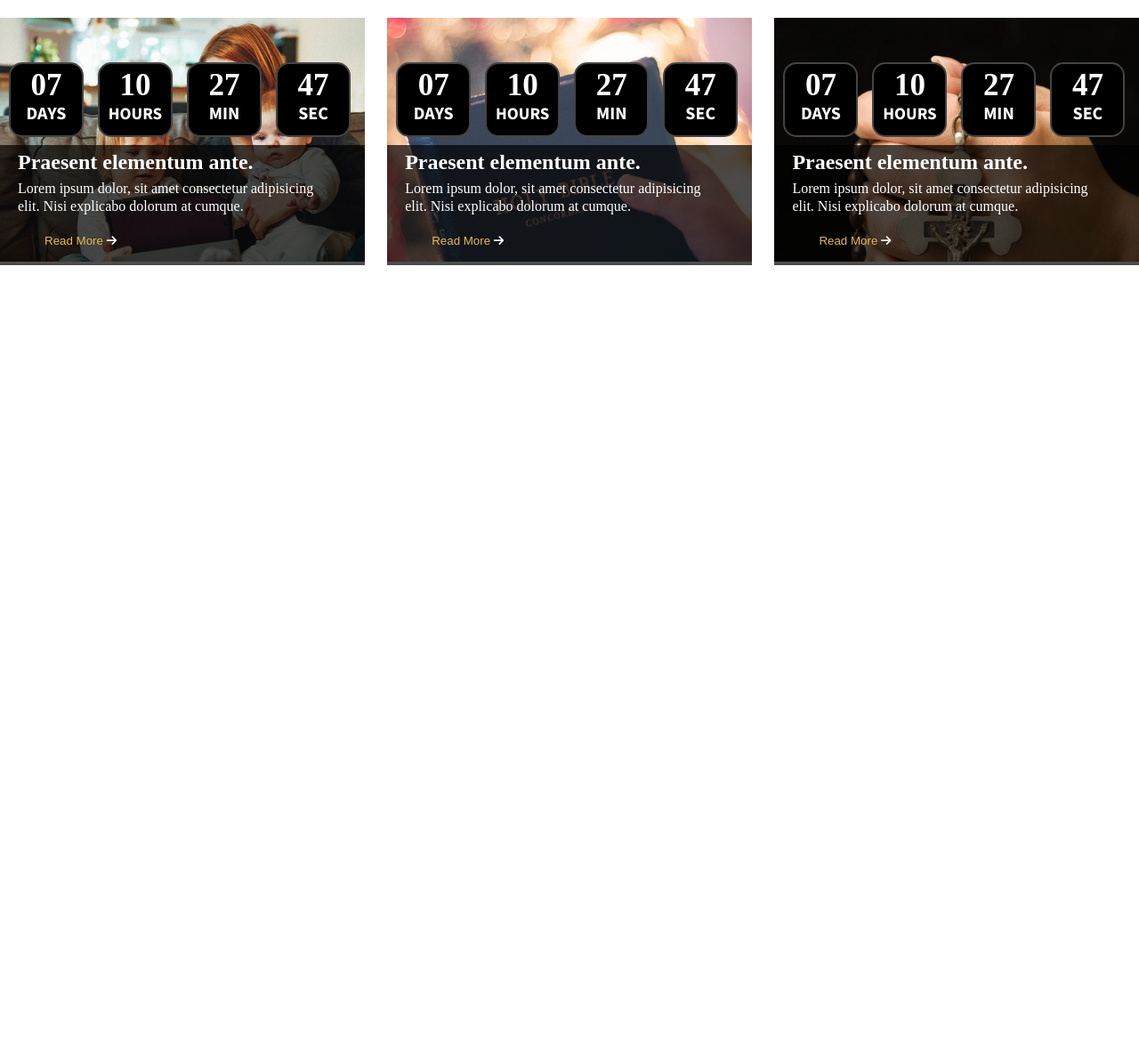
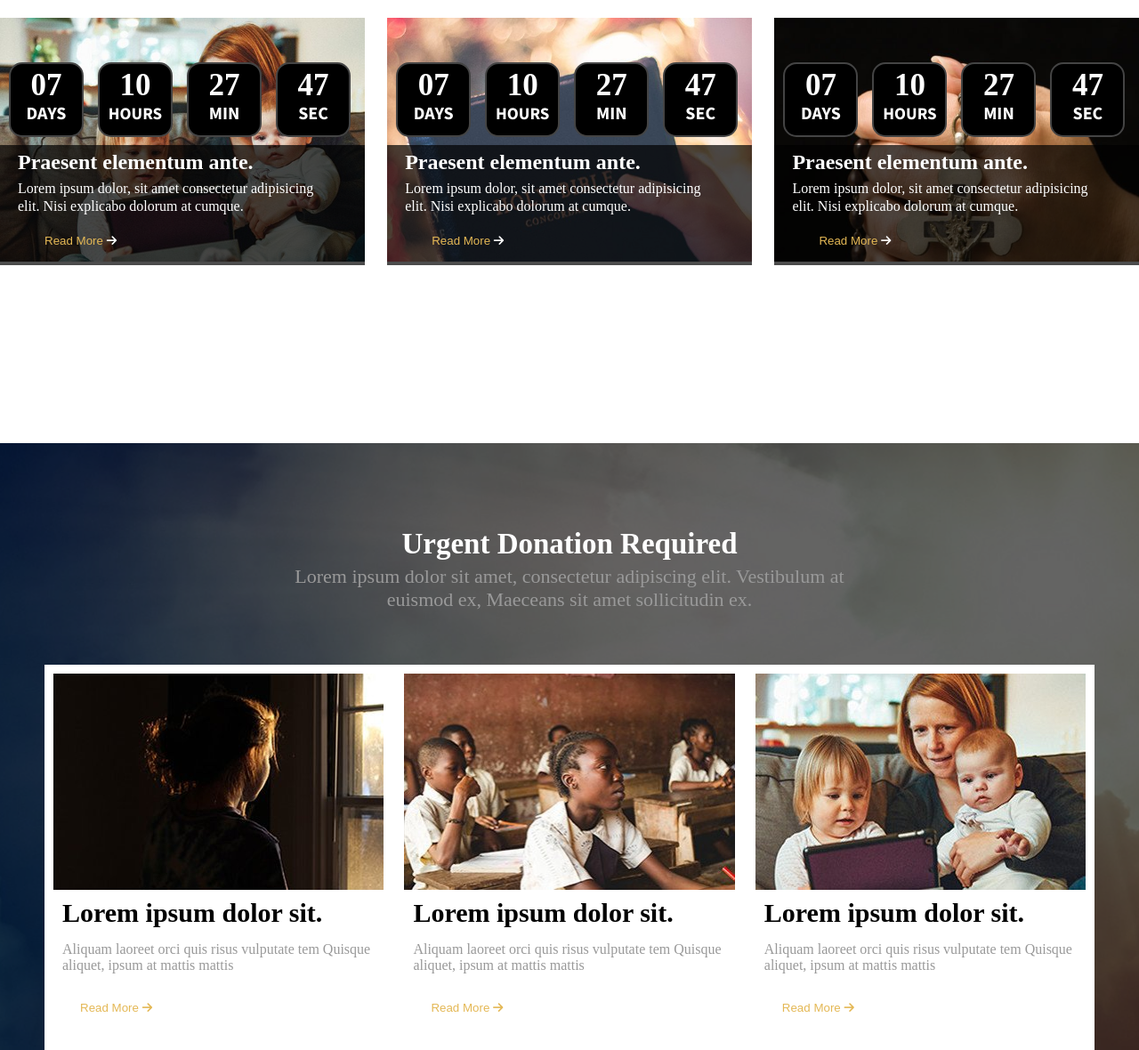
Before and after one commit to tituvai/Project-01, a plain HTML site: page index.html in a window 1280 px wide. Shown: the part 5755-6935 px from the top of the page at 89% size. Before the commit the page ends 6053 px from the top, so only its background shows below. Drawn offline with nearby package versions, Linux system fonts and the light colour scheme; a web font is replaced by a local one.

Commit message:
new item

```diff
--- a/css/style.css
+++ b/css/style.css
@@ -629,3 +629,51 @@ justify-content: space-between;
     color: #fff;
 }
 /* Upcoming Part End */
+
+/* Urgent Part Start */
+#urgentPart{
+    background: url(../images/bg-img.jpg);
+    background-position: center;
+    background-repeat: no-repeat;
+    background-size: cover;
+    margin-top: 200px;
+}
+.urgentOverly{
+    background: rgba(0, 0, 0, 0.6);
+    padding: 100px 0 0px 0;
+}
+.urgentHader{
+    text-align: center;
+    padding: 0px 0 50px 0;
+}
+.urgentHader h1{
+    font-size: 33px;
+    color: #fff;
+}
+.urgentHader p{
+    font-size: 22px;
+    padding: 10px 320px;
+    color: #999;
+}
+.urgentbg{
+    padding: 10px;
+    margin: 0 50px;
+    background: #FFF;
+    display: flex;
+    justify-content: space-between;
+}
+.urgentImage{
+    width: 32%;
+}
+.urgentImage img{
+    width: 100%;
+}
+.urgentImage h1{
+    font-size: 30px;
+    padding: 10px;
+}
+.urgentImage p{
+    color: #999;
+    padding: 10px;
+}
+/* Urgent Part End */
--- a/index.html
+++ b/index.html
@@ -355,5 +355,37 @@
         </div>
      </section>
      <!-- Upcoming Part End -->
+
+     <!-- Urgent Part Start -->
+      <section id="urgentPart">
+        <div class="urgentOverly">
+           <div class="urgentHader">
+            <h1>Urgent Donation Required</h1>
+            <p>Lorem ipsum dolor sit amet, consectetur adipiscing elit. Vestibulum at euismod ex, Maeceans sit amet sollicitudin ex.</p>
+           </div>
+           <div class="urgentbg">
+            <div class="urgentImage">
+                <img src="images/donation-01.jpg" alt="donation-01.jpg">
+                <h1>Lorem ipsum dolor sit.</h1>
+                <p>Aliquam laoreet orci quis risus vulputate tem Quisque aliquet, ipsum at mattis mattis</p>
+                <button class="buttons">Read More <i class="fa-solid fa-arrow-right"></i></button>
+            </div>
+            <div class="urgentImage">
+                <img src="images/donation-02.jpg" alt="donation-02.jpg">
+                <h1>Lorem ipsum dolor sit.</h1>
+                <p>Aliquam laoreet orci quis risus vulputate tem Quisque aliquet, ipsum at mattis mattis</p>
+                <button class="buttons">Read More <i class="fa-solid fa-arrow-right"></i></button>
+            </div>
+            <div class="urgentImage">
+                <img src="images/donation-03.jpg" alt="donation-03.jpg">
+                <h1>Lorem ipsum dolor sit.</h1>
+                <p>Aliquam laoreet orci quis risus vulputate tem Quisque aliquet, ipsum at mattis mattis</p>
+                <button class="buttons">Read More <i class="fa-solid fa-arrow-right"></i></button>
+                <h1></h1>
+            </div>
+           </div>
+        </div>
+      </section>
+      <!-- Urgent Part End -->
 </body>
 </html>
```
